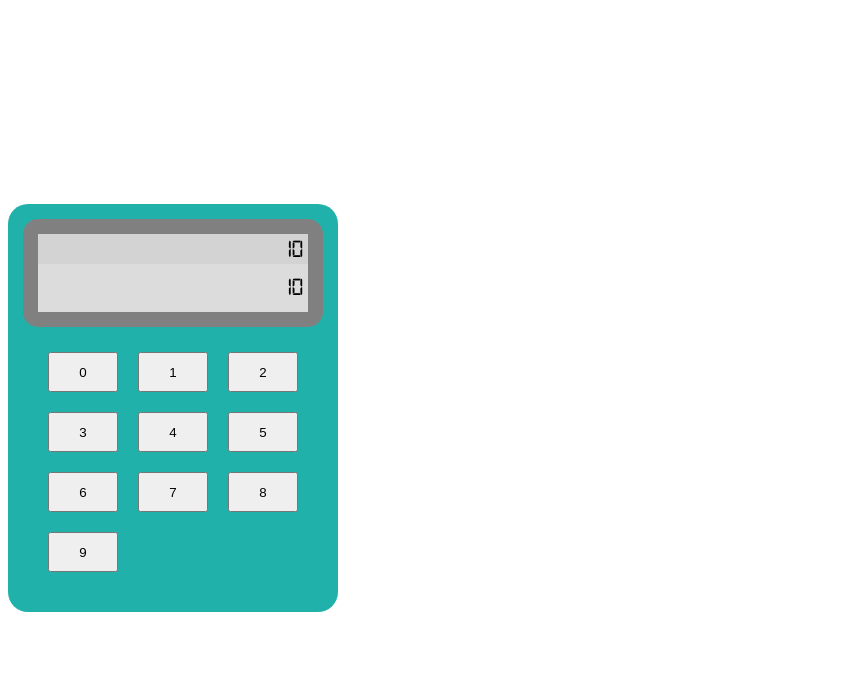
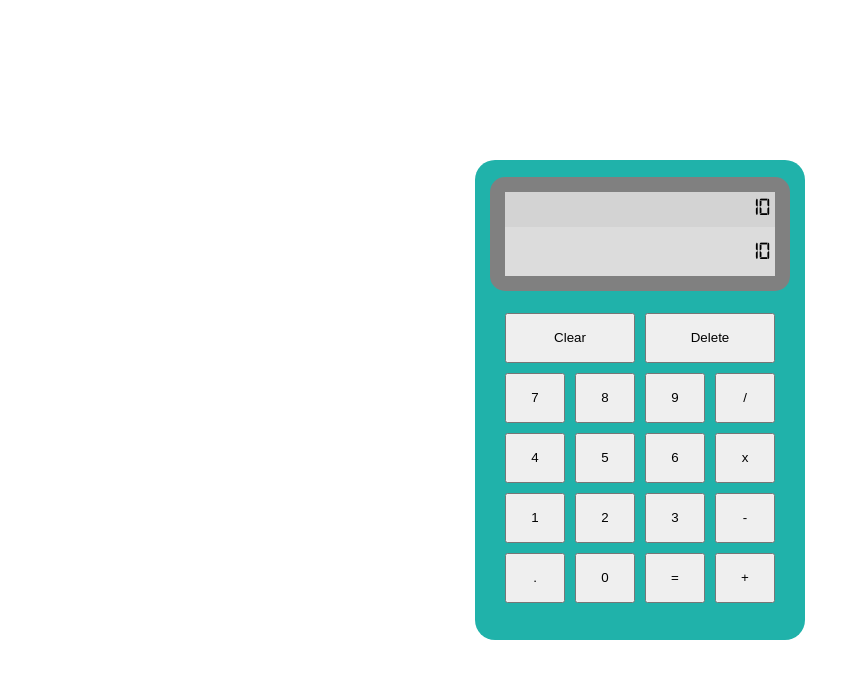
Before and after one commit to BmmNdr/odin-Calculator, a plain HTML site: page index.html in a window 1280 px wide. Shown: the whole page, without its empty margins (0-860 px from the left). Drawn offline with Linux system fonts and the light colour scheme.

Commit message:
Added operator buttons

```diff
--- a/app.js
+++ b/app.js
@@ -5,6 +5,6 @@ for (let index = 0; index < numberButtons.length; index++) {
     const number = numberButtons[index];
 
     number.addEventListener('click', () => {
-        display.textContent = number.textContent;
+        display.textContent += number.textContent;
     })
 }
--- a/index.html
+++ b/index.html
@@ -16,16 +16,24 @@
             <div id="current">10</div>
         </div>
         <div id="numpad">
-            <button class='number'>0</button>
+            <button id="clsBtn">Clear</button>
+            <button id="dltBtn">Delete</button>
+            <button class='number'>7</button>
+            <button class='number'>8</button>
+            <button class='number'>9</button>
+            <button class="operator">/</button>
+            <button class='number'>4</button>
+            <button class='number'>5</button>
+            <button class='number'>6</button>
+            <button class="operator">x</button>
             <button class='number'>1</button>
             <button class='number'>2</button>
             <button class='number'>3</button>
-            <button class='number'>4</button>
-            <button class='number'>5</button>
-            <button class='number'>6</button>
-            <button class='number'>7</button>
-            <button class='number'>8</button>
-            <button class='number'>9</button>
+            <button class="operator">-</button>
+            <button class="operator">.</button>
+            <button class='number'>0</button>
+            <button class="operator" id="equal">=</button>
+            <button class="operator">+</button>
         </div>
     </div>
 </body>
--- a/style.css
+++ b/style.css
@@ -3,18 +3,20 @@
     src: url('./assets/digital-7__mono_.ttf');
 }
 
-html {
+html, body {
     align-content: center;
     justify-content: center;
     height: 100%;
-    width: 100%;
+}
+
+html {
+    display: table;
+    margin: auto;
 }
 
 body {
-    align-content: center;
-    justify-content: center;
-    height: 100%;
-    width: 100%;
+    display: table-cell;
+    vertical-align: middle;
 }
 
 #calculator {
@@ -22,9 +24,11 @@ body {
     flex-direction: column;
     padding: 15px;
 
-    height: max-content;
+    height: 450px;
     width: 300px;
     border-radius: 20px;
+
+    justify-content: space-evenly;
 
     background-color: lightseagreen;
 }
@@ -44,9 +48,11 @@ body {
 }
 
 #calculator #screen #last {
-    height: 20px;
+    height: 25px;
     background-color: lightgray;
     padding: 5px;
+
+    overflow:overlay;
 }
 
 #calculator #screen #current {
@@ -56,6 +62,7 @@ body {
 
     background-color: gainsboro;
 
+    overflow:overlay;
 }
 
 #calculator #numpad {
@@ -63,12 +70,20 @@ body {
     padding: 15px;
     justify-content: center;
 
-    grid-template-columns: auto auto auto;
+    grid-template-columns: auto auto auto auto;
 }
 
-#calculator #numpad * {
-    height: 40px;
-    width: 70px;
+.number, .operator {
+    height: 50px;
+    width: 60px;
 
-    margin: 10px;
+    margin: 5px;
 }
+
+#clsBtn, #dltBtn{
+    grid-column: span 2;
+
+    margin: 5px;
+    width: 130px;
+    height: 50px;
+}
```
